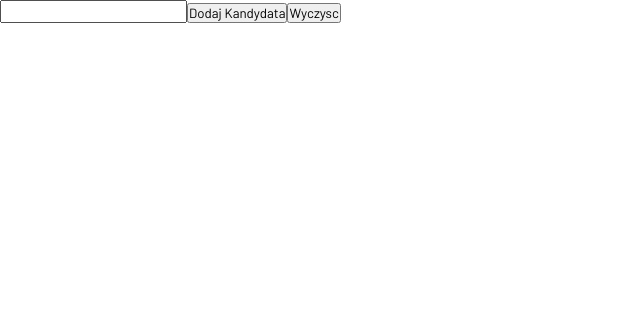
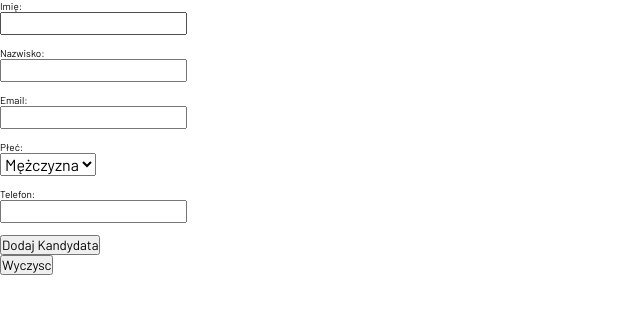
Before and after one commit to PawelSanczyk/Academy, a Next.js app: page / in a window 1280 px wide. Shown: the top 314 px of the page, without its empty margins (0-640 px from the left). Built offline with nearby package versions, Linux system fonts and the light colour scheme.

Commit message:
Update
Dodano dodatkowe pola formularza.

```diff
--- a/src/pages/index.tsx
+++ b/src/pages/index.tsx
@@ -3,42 +3,50 @@ import { useEffect, useState } from "react";
 
 interface IKandydat  {
   imie: string
-//   nazwisko: string
-//   email: string
-//   plec: string
-//   telefon: string
+  nazwisko: string | undefined //Musiałem dodać typ "undefined" bo inaczej wywalało błąd typu w setObiekt w handleButton
+  email: string | undefined //Musiałem dodać typ "undefined" bo inaczej wywalało błąd typu w setObiekt w handleButton
+  plec: string | undefined //Musiałem dodać typ "undefined" bo inaczej wywalało błąd typu w setObiekt w handleButton
+  telefon: string | undefined //Musiałem dodać typ "undefined" bo inaczej wywalało błąd typu w setObiekt w handleButton
 }
 
 
 const kandydat: IKandydat = {
   imie:"Adam",
-  // nazwisko:"Gabrysiak",
-  // email:"adam.gabrysiak@gmail.com",
-  // plec:"M",
-  // telefon:"555-444-333",
+  nazwisko:"Gabrysiak",
+  email:"adam.gabrysiak@gmail.com",
+  plec:"M",
+  telefon:"555-444-333",
 }
 
 const kandydatDrugi: IKandydat = {
   imie:"Pawel",
-  // nazwisko:"sanczyk",
-  // email:"p.sanczyk@gmail.com",
-  // plec:"M",
-  // telefon:"555-444-333",
+  nazwisko:"sanczyk",
+  email:"p.sanczyk@gmail.com",
+  plec:"M",
+  telefon:"555-444-333",
 }
 
 
 const HomePage = () => {
+
   const [imie, setImie] = useState<string>()
+  const [nazwisko, setNazwisko] = useState<string>()
+  const [email, setEmail] = useState<string>()
+  const [plec, setPlec] = useState<string>()
+  const [telefon, setTelefon] = useState<string>()
+
   const [obiekt, setObiekt] = useState<IKandydat[]>([kandydat])
 
 
-const handleButton = () => {
+const handleButton = () => {            //Dodaje dopiero po drugim wciśnięciu przycisku
   {console.log("wykonuje func handle", imie)}
 
-   if (imie)  {
-     setObiekt([...obiekt, {imie: imie}])
+   if (imie)  {                        //Jak ustalić warunek od obecności wszystkich zmiennych?
+    console.log("======> Dodaję nową pozycję", imie)
+     setObiekt([...obiekt, {imie: imie, nazwisko: nazwisko, email: email, plec: plec, telefon: telefon}])
      window.localStorage.setItem("pacjenci", JSON.stringify(obiekt))
    }
+
   {console.log(obiekt)}
 }
 
@@ -59,8 +67,33 @@ useEffect(()=>{
 
     return (
   <div>
-    <input name="inputPierwszy" onChange={value => setImie(value.target.value)}></input>
-    <button  onClick={handleButton}>Dodaj Kandydata</button>
+    <label htmlFor="1">Imię:</label><br></br>
+    <input id ="1" name="inputPierwszy" onChange={value => setImie(value.target.value)}></input>
+    <br></br><br></br>
+
+    <label htmlFor="2">Nazwisko:</label><br></br>
+    <input id ="2" name="inputDrugi" onChange={value => setNazwisko(value.target.value)}></input>
+    <br></br><br></br>
+
+    <label htmlFor="3">Email:</label><br></br>
+    <input id ="3" name="inputTrzeci" onChange={value => setEmail(value.target.value)}></input>
+    <br></br><br></br>
+
+    <label htmlFor="4">Płeć:</label><br></br>
+    {/* <input id ="4" name="inputCzwarty" onChange={value => setPlec(value.target.value)}></input>  */}
+
+
+    <select id="4" onChange={value => setPlec(value.target.value)}>
+    <option value="M">Mężczyzna</option>
+    <option value="K">Kobieta</option>
+    </select>
+    <br></br><br></br>
+
+    <label htmlFor="5">Telefon:</label><br></br>
+    <input id ="5" name="inputPiaty" onChange={value => setTelefon(value.target.value)}></input>
+    <br></br><br></br>
+
+    <button  onClick={handleButton}>Dodaj Kandydata</button><br></br>
     <button onClick={czyscicielStorage}>Wyczysc</button>
   </div>
     );
```
